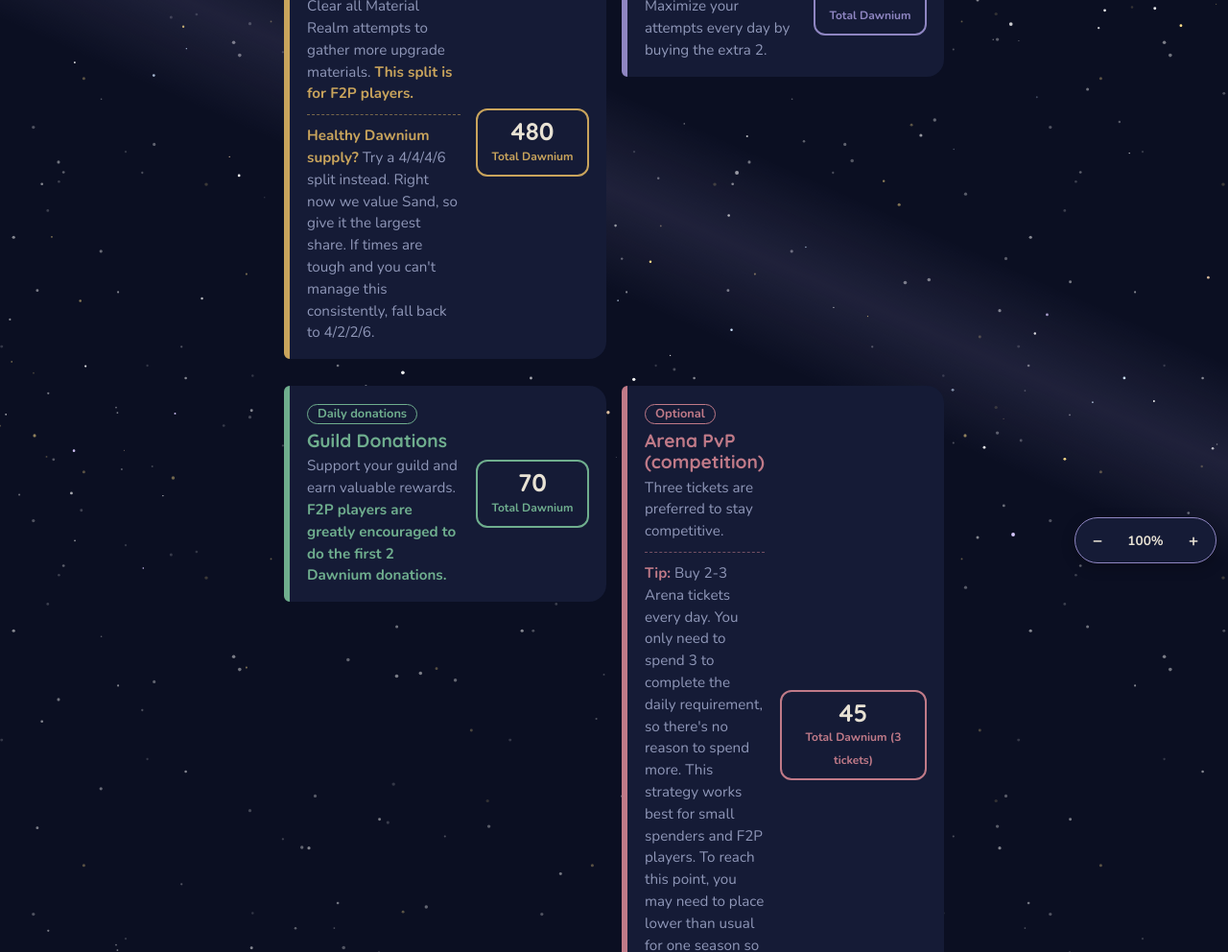
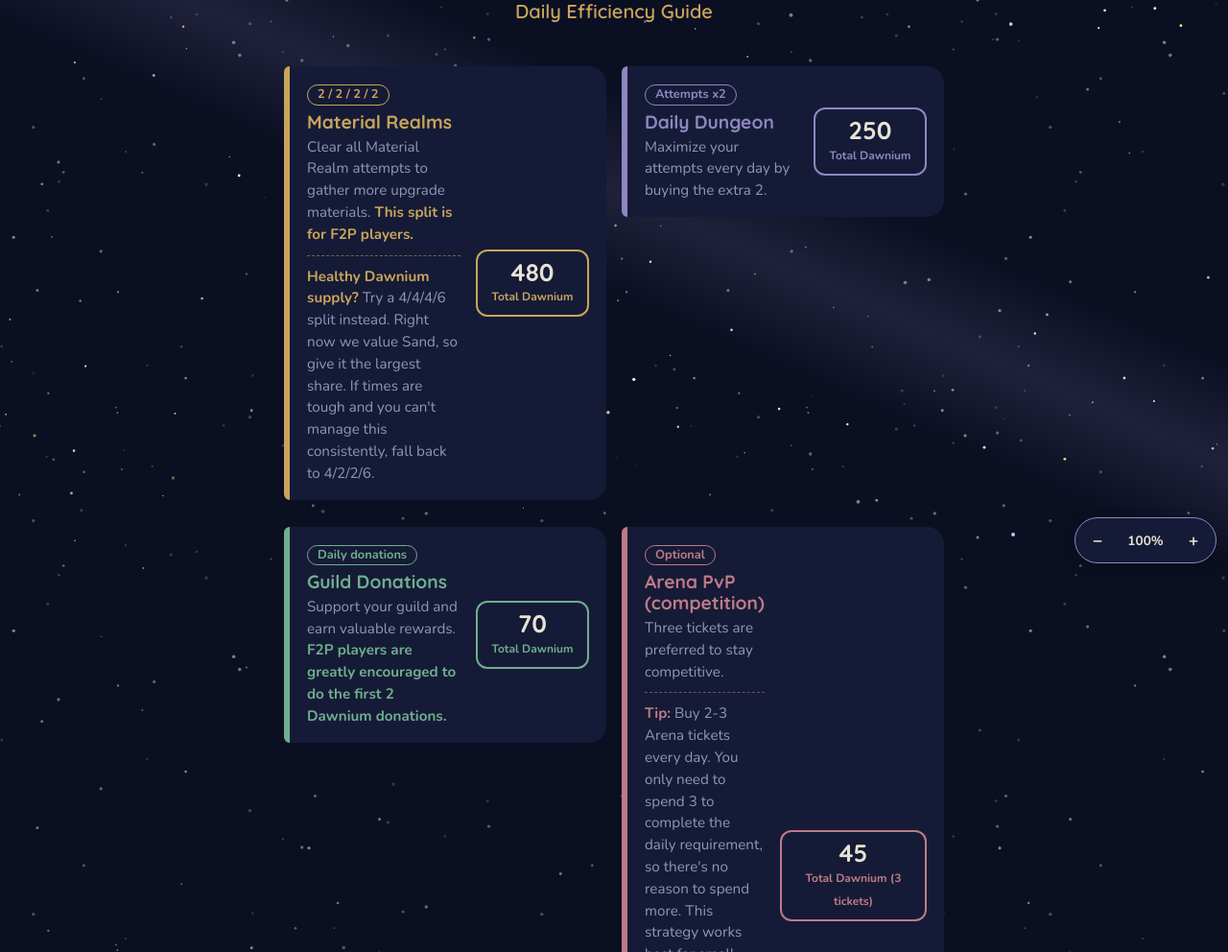
Before and after one commit to real-b2/guides, a plain HTML site: page index.html in a window 1280 px wide. Shown: the part 201-1193 px from the top of the page at 96% size. Drawn offline with nearby package versions, Linux system fonts and the light colour scheme.

Commit message:
fix: daily title back on top

```diff
--- a/index.html
+++ b/index.html
@@ -46,13 +46,15 @@ box-sizing:border-box;padding-top:env(safe-area-inset-top,0px);padding-bottom:en
   #cart>.row{column-span:all}
   .panel>.row.wide{column-span:all}
   #daily{display:grid;grid-template-columns:1fr 1fr;column-gap:16px;row-gap:14px;align-items:start}
-  #daily>h1,#daily>.sub,#daily>.tot{grid-column:1/-1}
-  #daily>section.row:nth-of-type(1){grid-column:2;grid-row:1}
-  #daily>section.row:nth-of-type(2){grid-column:1;grid-row:1}
-  #daily>section.row:nth-of-type(3){grid-column:1;grid-row:2}
-  #daily>section.row:nth-of-type(4){grid-column:2;grid-row:2}
-  #daily>section.row:nth-of-type(5){grid-column:1;grid-row:3}
-  #daily>section.row:nth-of-type(6){grid-column:2;grid-row:3}
+  #daily>h1{grid-column:1/-1;grid-row:1}
+  #daily>.sub{grid-column:1/-1;grid-row:2}
+  #daily>.tot{grid-column:1/-1;grid-row:6}
+  #daily>section.row:nth-of-type(1){grid-column:2;grid-row:3}
+  #daily>section.row:nth-of-type(2){grid-column:1;grid-row:3}
+  #daily>section.row:nth-of-type(3){grid-column:1;grid-row:4}
+  #daily>section.row:nth-of-type(4){grid-column:2;grid-row:4}
+  #daily>section.row:nth-of-type(5){grid-column:1;grid-row:5}
+  #daily>section.row:nth-of-type(6){grid-column:2;grid-row:5}
 }
 @keyframes rise{from{opacity:0;transform:translateY(14px)}to{opacity:1;transform:none}}
 
```
